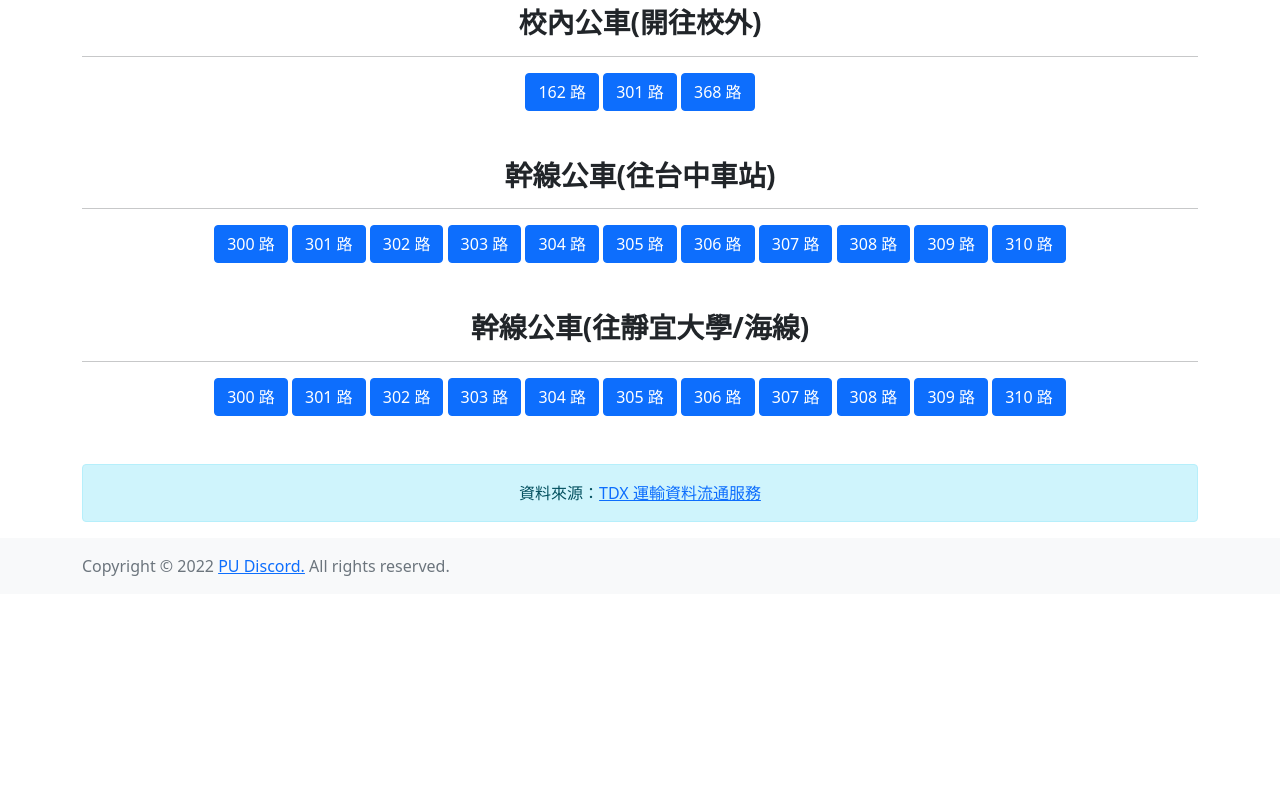
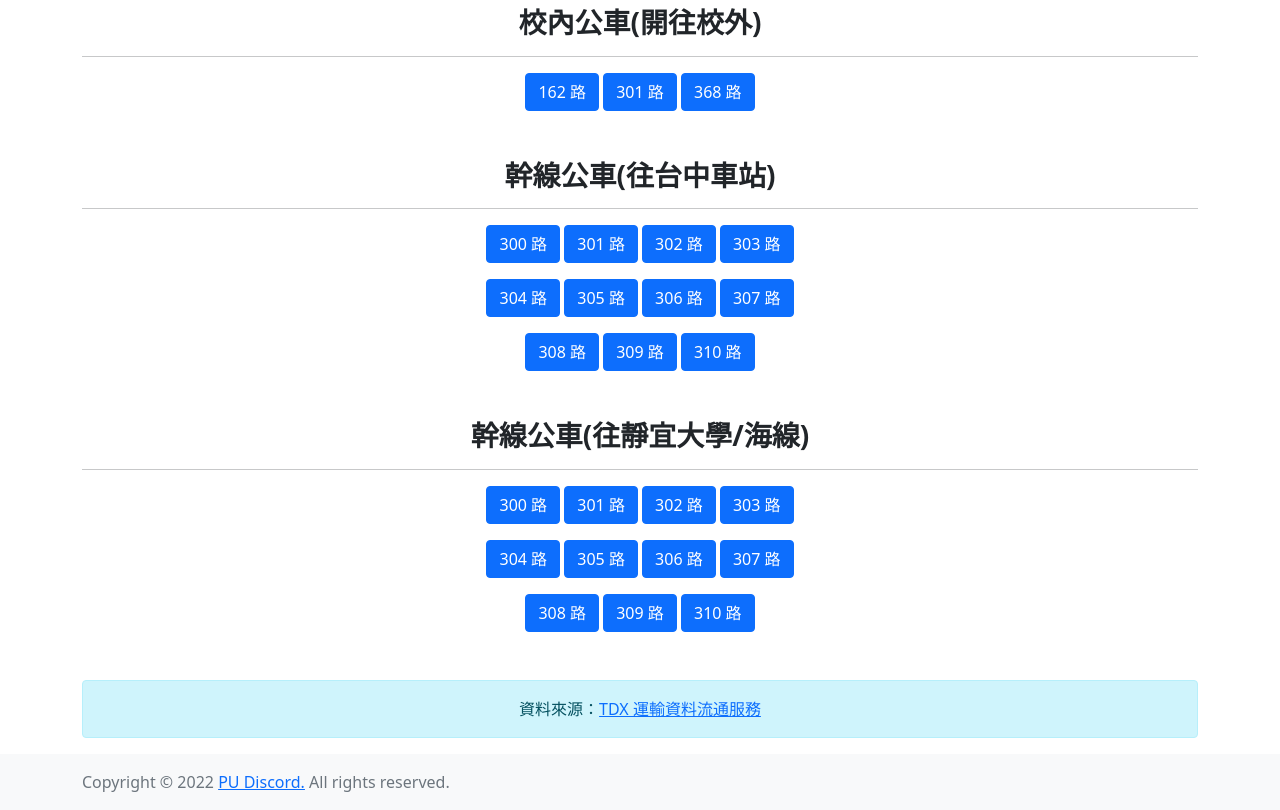
Before and after one commit to xiaojie4082/Taichung_Bus, a plain HTML site: page index.html in a window 1280 px wide. Shown: the part 453-1263 px from the top of the page. Before the commit the page ends 1047 px from the top, so only its background shows below. Drawn offline with nearby package versions, Linux system fonts and the light colour scheme.

Commit message:
Add files via upload

```diff
--- a/index.html
+++ b/index.html
@@ -11,15 +11,12 @@
         <!-- Core theme CSS (includes Bootstrap)-->
         <link href="css/styles.css" rel="stylesheet" />
         <script src="https://unpkg.com/feather-icons"></script>
-        <!-- Latest compiled and minified JavaScript -->
-        <script src="https://cdn.jsdelivr.net/npm/bootstrap@3.3.7/dist/js/bootstrap.min.js" integrity="sha384-Tc5IQib027qvyjSMfHjOMaLkfuWVxZxUPnCJA7l2mCWNIpG9mGCD8wGNIcPD7Txa" crossorigin="anonymous"></script>
-
     </head>
     <body>
         <div class="container">
             <div class="text-center mt-5">
                 <div class="alert alert-warning" role="alert">
-                    此網站由 <a href="https://discord.gg/xjqDjPfju9" target="_blank">xiaojie#4695</a> 維護 ， 若使用時遇到問題請至 <a href="https://discord.gg/xjqDjPfju9" target="_blank">Discord</a> 聯繫管理員。
+                    此網站由 <a href="https://discord.gg/xjqDjPfju9" target="_blank">xiaojie#4695</a> 管理 ， 若使用時遇到問題請至 <a href="https://discord.gg/xjqDjPfju9" target="_blank">Discord</a> 聯繫管理員。
                 </div>
             </div>
         </div>
@@ -67,7 +64,15 @@
             <div class="text-center mt-5">
                 <h3><b>幹線公車(往台中車站)</b></h3>
                 <hr>
-                <a href="tcbusback.html?route=300" class="btn btn-primary">300 路</a> <a href="tcbusback.html?route=301" class="btn btn-primary">301 路</a> <a href="tcbusback.html?route=302" class="btn btn-primary">302 路</a> <a href="tcbusback.html?route=303" class="btn btn-primary">303 路</a> <a href="tcbusback.html?route=304" class="btn btn-primary">304 路</a> <a href="tcbusback.html?route=305" class="btn btn-primary">305 路</a> <a href="tcbusback.html?route=306" class="btn btn-primary">306 路</a> <a href="tcbusback.html?route=307" class="btn btn-primary">307 路</a> <a href="tcbusback.html?route=308" class="btn btn-primary">308 路</a> <a href="tcbusback.html?route=309" class="btn btn-primary">309 路</a> <a href="tcbusback.html?route=310" class="btn btn-primary">310 路</a>
+                <div class="text-center mt-3">
+                    <a href="tcbusback.html?route=300" class="btn btn-primary">300 路</a> <a href="tcbusback.html?route=301" class="btn btn-primary">301 路</a> <a href="tcbusback.html?route=302" class="btn btn-primary">302 路</a> <a href="tcbusback.html?route=303" class="btn btn-primary">303 路</a>
+                </div>
+                <div class="text-center mt-3">
+                    <a href="tcbusback.html?route=304" class="btn btn-primary">304 路</a> <a href="tcbusback.html?route=305" class="btn btn-primary">305 路</a> <a href="tcbusback.html?route=306" class="btn btn-primary">306 路</a> <a href="tcbusback.html?route=307" class="btn btn-primary">307 路</a>
+                </div>
+                <div class="text-center mt-3">
+                    <a href="tcbusback.html?route=308" class="btn btn-primary">308 路</a> <a href="tcbusback.html?route=309" class="btn btn-primary">309 路</a> <a href="tcbusback.html?route=310" class="btn btn-primary">310 路</a>
+                </div>
             </div>
         </div>
 
@@ -75,7 +80,15 @@
             <div class="text-center mt-5">
                 <h3><b>幹線公車(往靜宜大學/海線)</b></h3>
                 <hr>
-                <a href="tcbusgo.html?route=300" class="btn btn-primary">300 路</a> <a href="tcbusgo.html?route=301" class="btn btn-primary">301 路</a> <a href="tcbusgo.html?route=302" class="btn btn-primary">302 路</a> <a href="tcbusgo.html?route=303" class="btn btn-primary">303 路</a> <a href="tcbusgo.html?route=304" class="btn btn-primary">304 路</a> <a href="tcbusgo.html?route=305" class="btn btn-primary">305 路</a> <a href="tcbusgo.html?route=306" class="btn btn-primary">306 路</a> <a href="tcbusgo.html?route=307" class="btn btn-primary">307 路</a> <a href="tcbusgo.html?route=308" class="btn btn-primary">308 路</a> <a href="tcbusgo.html?route=309" class="btn btn-primary">309 路</a> <a href="tcbusgo.html?route=310" class="btn btn-primary">310 路</a>
+                <div class="text-center mt-3">
+                    <a href="tcbusgo.html?route=300" class="btn btn-primary">300 路</a> <a href="tcbusgo.html?route=301" class="btn btn-primary">301 路</a> <a href="tcbusgo.html?route=302" class="btn btn-primary">302 路</a> <a href="tcbusgo.html?route=303" class="btn btn-primary">303 路</a>
+                </div>
+                <div class="text-center mt-3">
+                    <a href="tcbusgo.html?route=304" class="btn btn-primary">304 路</a> <a href="tcbusgo.html?route=305" class="btn btn-primary">305 路</a> <a href="tcbusgo.html?route=306" class="btn btn-primary">306 路</a> <a href="tcbusgo.html?route=307" class="btn btn-primary">307 路</a>
+                </div>
+                <div class="text-center mt-3">
+                    <a href="tcbusgo.html?route=308" class="btn btn-primary">308 路</a> <a href="tcbusgo.html?route=309" class="btn btn-primary">309 路</a> <a href="tcbusgo.html?route=310" class="btn btn-primary">310 路</a>
+                </div>
             </div>
         </div>
 
```
